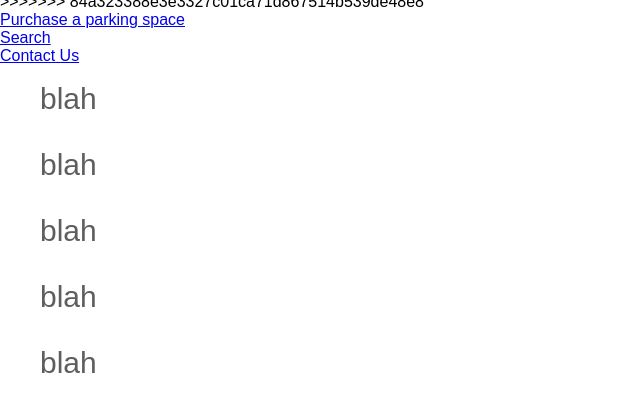
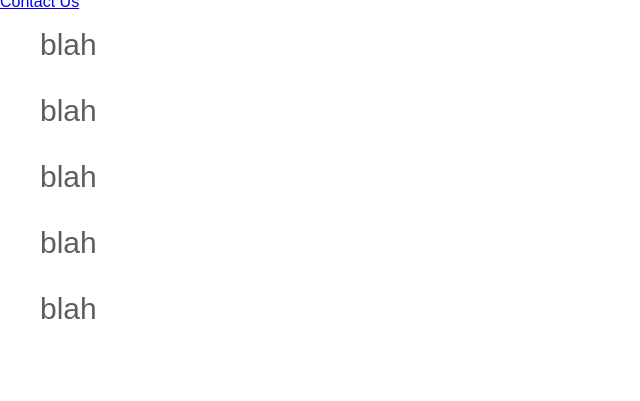
Before and after one commit to sarpong/Final-Project, a Django app: template mypark/templates/park/home.html in a window 1280 px wide. Shown: the part 448-849 px from the top of the page, without its empty margins (0-640 px from the left). After the commit the page ends 767 px from the top, so only its background shows below. Run offline with Django 3.2, Linux system fonts and the light colour scheme; the template is opened without the code that fills it, so the values that code supplies are empty.

Commit message:
fixed again

```diff
--- a/mypark/templates/park/base.html
+++ b/mypark/templates/park/base.html
@@ -10,14 +10,14 @@
 	<meta http-equiv="content-type" content="text/html; charset=utf-8">
 	<title>Smart Park</title>
   </head>
-<<<<<<< HEAD
+
 
   <body>
 <div class="header">
 
 <a target="_top" href="http://www.flamingtext.com/" ><h4>Smart Park</h4></a>
 </div>
-=======
+
   <body>
 
 
@@ -34,7 +34,7 @@
     </div>
 
 
->>>>>>> 84a323388e3e3327c01ca71d867514b539de48e8
+
 	<div id="content">
 	{% block content %}
 	{% endblock %}
```
